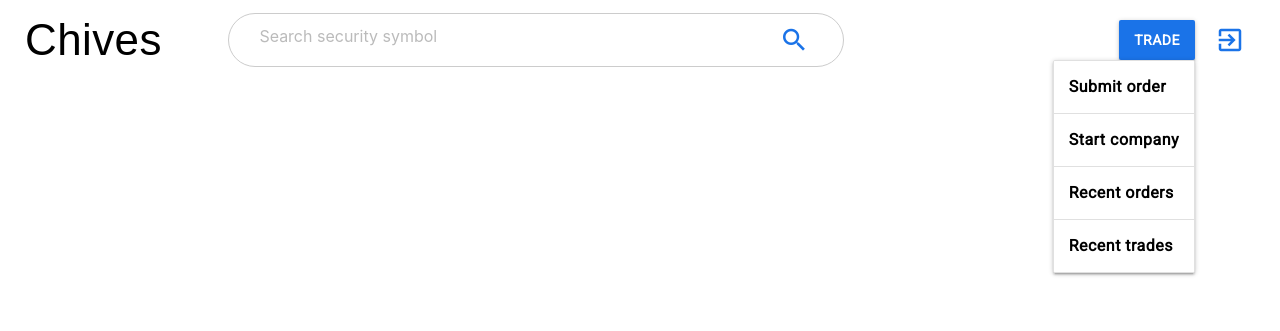
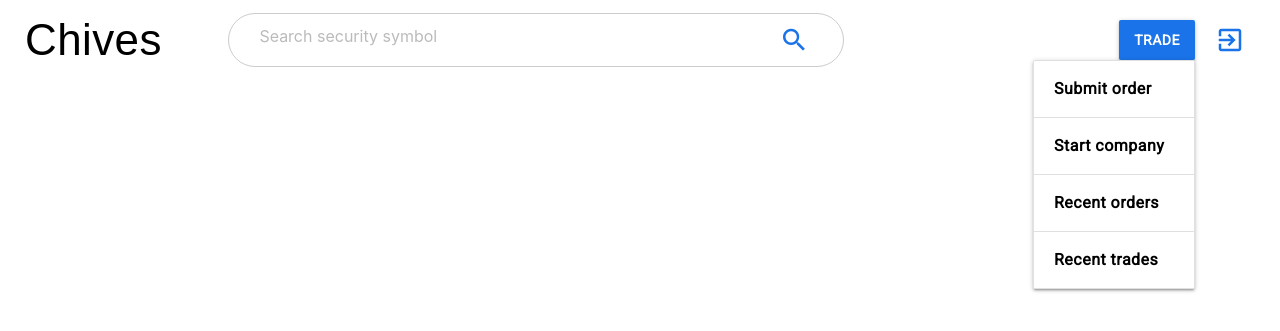
Before and after one commit to xuganyu96/chives-exchange, a Python web app: template chives/templates/exchange/base.html in a window 1280 px wide, after a click on "TRADE". Shown: the top 331 px of the page. Run offline with Jinja, Linux system fonts and the light colour scheme; the template is opened without the code that fills it: most values are stand-ins (such as "Sample title", 1, 10 or a date in 2020); some web fonts are replaced.

Commit message:
Polished dropdown menu formatting

```diff
--- a/chives/templates/exchange/base.html
+++ b/chives/templates/exchange/base.html
@@ -36,10 +36,10 @@
       <div style="display: flex; align-items: center; flex-grow: 1; justify-content: flex-end; height: 100%;"> <!--Profile cluster-->
         <a class="dropdown-trigger waves-effect waves-light btn" style="margin: 0px 10px; height: 50%; display: flex; justify-content: center; align-items: center;" data-target='trade-dropdown'><span class="white-text" style="margin: auto 1rem;">TRADE</span></a>
         <ul id='trade-dropdown' class='dropdown-content collection'>
-          <li class="collection-item" style="display: flex; align-items: center; padding: 1rem;"><a href="{{ url_for('exchange.submit_order') }}"><span style="color: black;">Submit order</span></a></li>
-          <li class="collection-item" style="display: flex; align-items: center; padding: 1rem;"><a href="{{ url_for('exchange.start_company') }}"><span style="color: black;">Start company</span></a></li>
-          <li class="collection-item" style="display: flex; align-items: center; padding: 1rem;"><a href="{{ url_for('exchange.recent_orders') }}"><span style="color: black;">Recent orders</span></a></li>
-          <li class="collection-item" style="display: flex; align-items: center; padding: 1rem;"><a href="{{ url_for('exchange.recent_transactions') }}"><span style="color: black;">Recent trades</span></a></li>
+          <li class="collection-item" style="display: flex; align-items: center;"><a class="waves-effect btn-flat" href="{{ url_for('exchange.submit_order') }}" style="width: 8rem; display: flex; align-items: center;"><span style="color: black;">Submit order</span></a></li>
+          <li class="collection-item" style="display: flex; align-items: center;"><a class="waves-effect btn-flat" href="{{ url_for('exchange.start_company') }}" style="width: 8rem; display: flex; align-items: center;"><span style="color: black;">Start company</span></a></li>
+          <li class="collection-item" style="display: flex; align-items: center;"><a class="waves-effect btn-flat" href="{{ url_for('exchange.recent_orders') }}" style="width: 8rem; display: flex; align-items: center;"><span style="color: black;">Recent orders</span></a></li>
+          <li class="collection-item" style="display: flex; align-items: center;"><a class="waves-effect btn-flat" href="{{ url_for('exchange.recent_transactions') }}" style="width: 8rem; display: flex; align-items: center;"><span style="color: black;">Recent trades</span></a></li>
         </ul>
         <a class="waves-effect btn-flat" style="margin: 0px 10px; height: 70%; display: flex; justify-content: center; align-items: center;" href="{{ url_for('auth.logout') }}"><i class="material-icons" style="font-size: 2rem">exit_to_app</i></a>
       </div>
```
